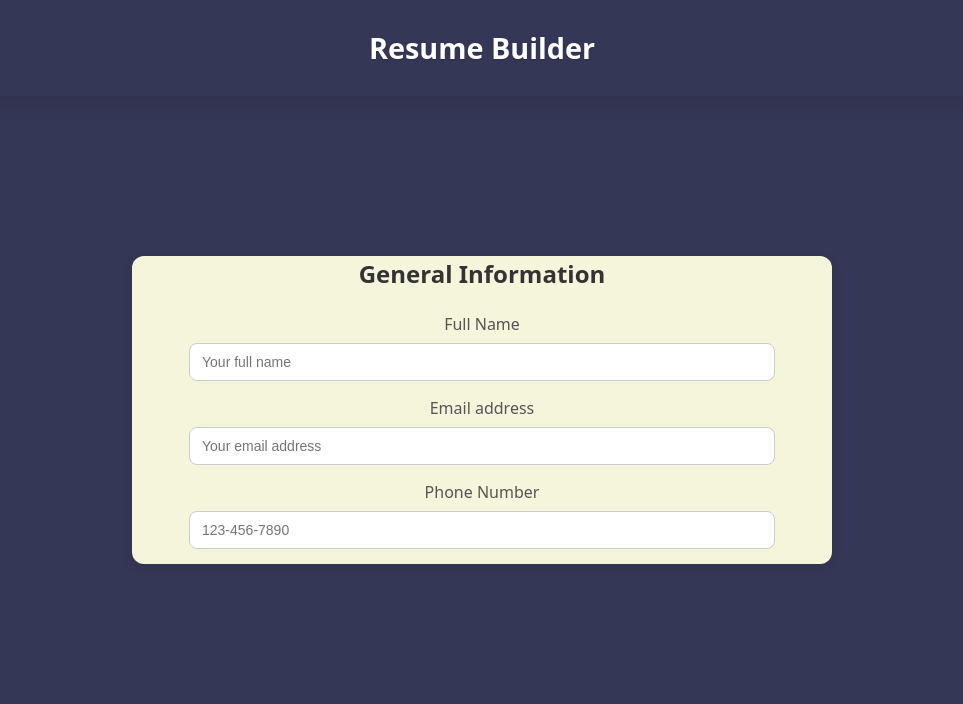
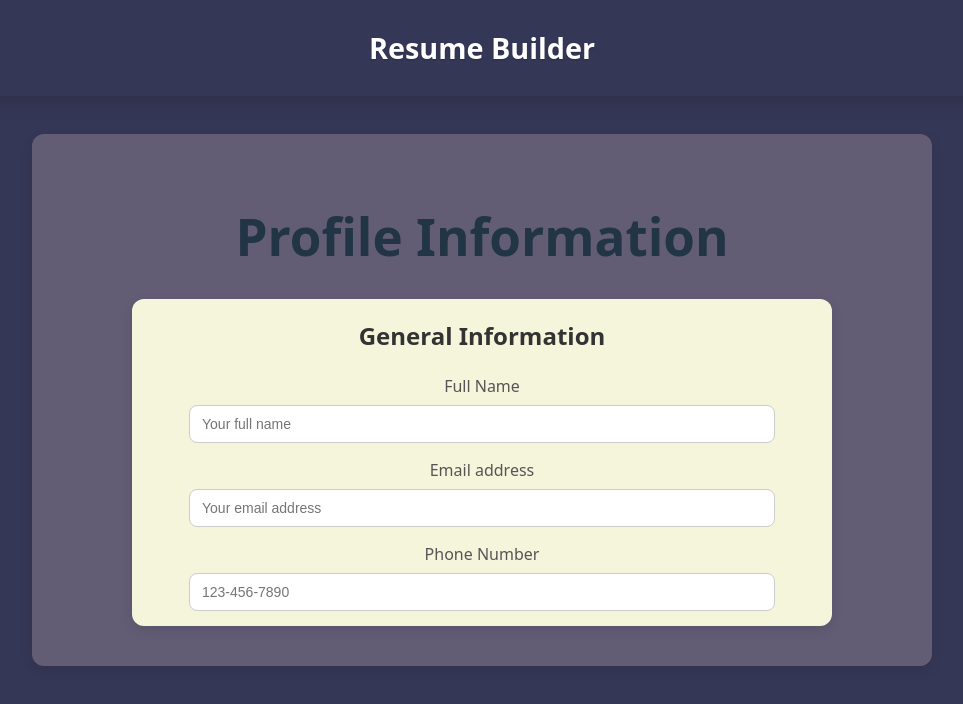
Before and after one commit to UshaSah/resume_app, a React (Vite) app in the folder resume_app/: page / in a window 1280 px wide. Shown: the top 704 px of the page, without its empty margins (158-1121 px from the left). Built offline with nearby package versions, Linux system fonts and the light colour scheme.

Commit message:
style the form container

```diff
--- a/resume_app/src/App.jsx
+++ b/resume_app/src/App.jsx
@@ -13,6 +13,8 @@ function App() {
         </header>
       </div>
 
+      <div className="form-wrapper">
+        <h1>Profile Information</h1>
         <div className='form-container'>
           <h2> General Information</h2>
           <form>
@@ -45,6 +47,7 @@ function App() {
             />
           </form>
         </div>
+      </div>
     </>
   )
 }
--- a/resume_app/src/styles/Page.css
+++ b/resume_app/src/styles/Page.css
@@ -22,6 +22,19 @@
     font-weight: 700;
     text-shadow: 0 1px 2px rgba(0, 0, 0, 0.2);
 
+}
+
+.form-wrapper {
+    display: flex;
+    flex-direction: column;
+    /* Keep vertical stacking */
+    align-items: center;
+    /* Center children horizontally */
+    background-color: #625d75;
+    padding: 40px 50px;
+    border-radius: 12px;
+    box-shadow: 0 4px 12px rgba(0, 0, 0, 0.1);
+    width: 800px;
 }
 
 .form-container {
```
Lines whose indentation alone changed are shown as unchanged.
